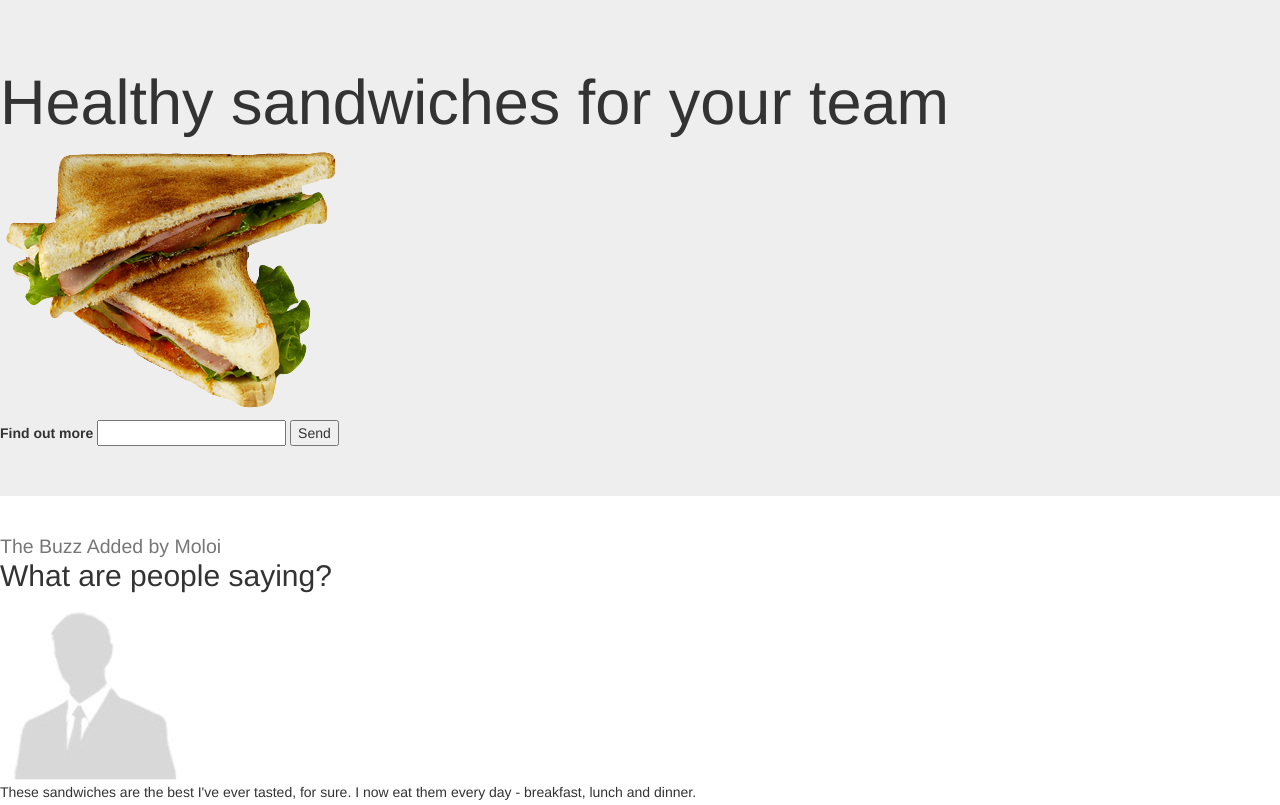
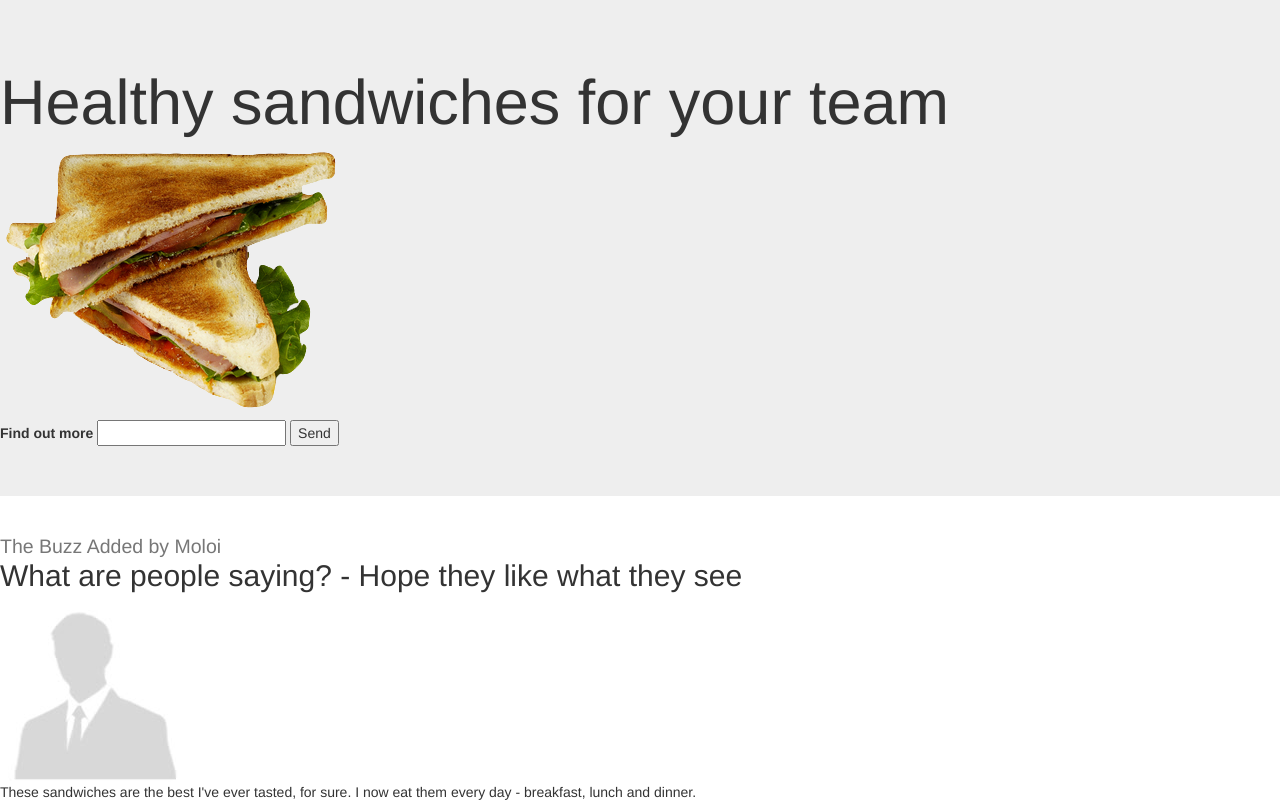
Before and after one commit to moloipp/my-new-repo, a plain HTML site: page bootstrap_exercise-master/index.html in a window 1280 px wide. Shown: the top 805 px of the page. Drawn offline with Linux system fonts and the light colour scheme.

Commit message:
ppl
they like

```diff
--- a/bootstrap_exercise-master/index.html
+++ b/bootstrap_exercise-master/index.html
@@ -22,7 +22,7 @@
   </div>
 
   <div id="buzz">
-    <h2><small>The Buzz Added by Moloi</small><br />What are people saying?</h2>
+    <h2><small>The Buzz Added by Moloi</small><br />What are people saying? - Hope they like what they see</h2>
     <div>
       <img src='images/person.jpg'>
       <p>These sandwiches are the best I've ever tasted, for sure. I now eat them every day - breakfast, lunch and dinner.</p>
```
